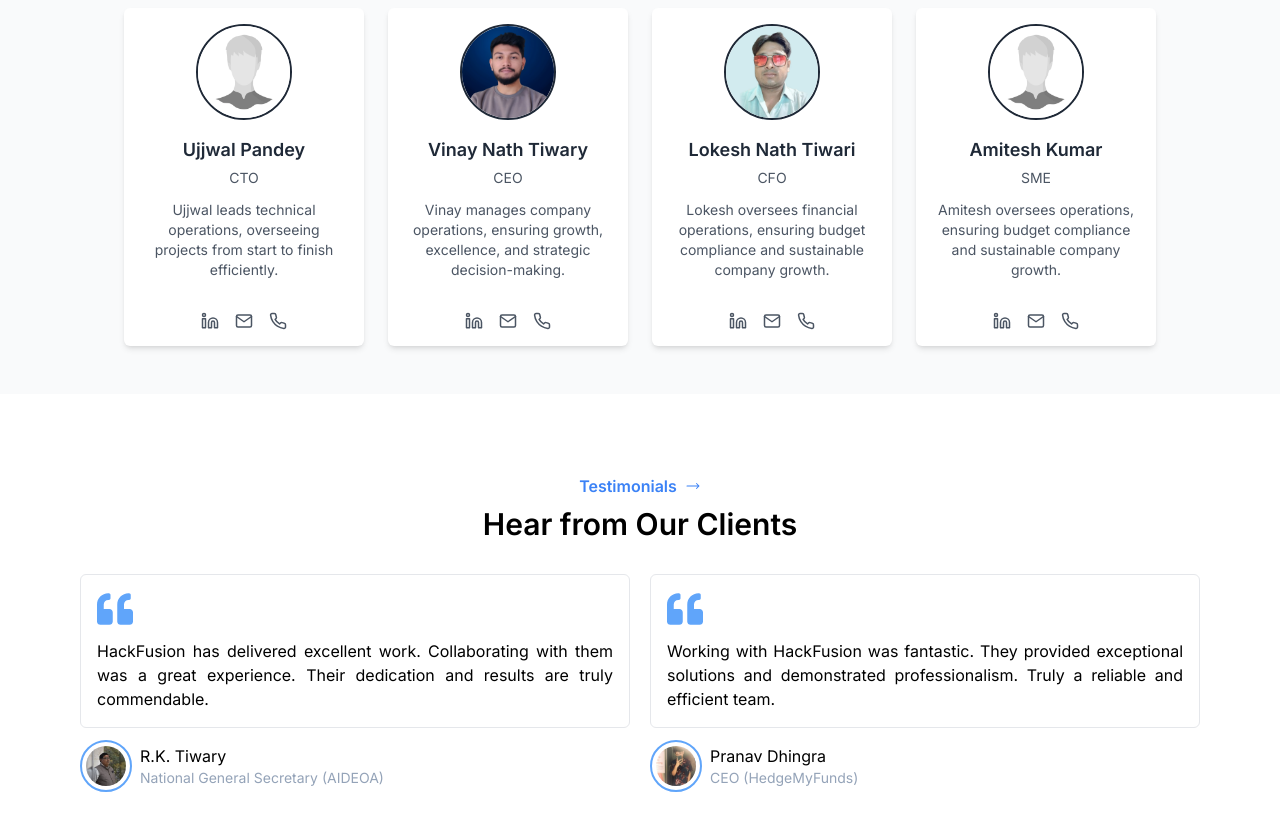
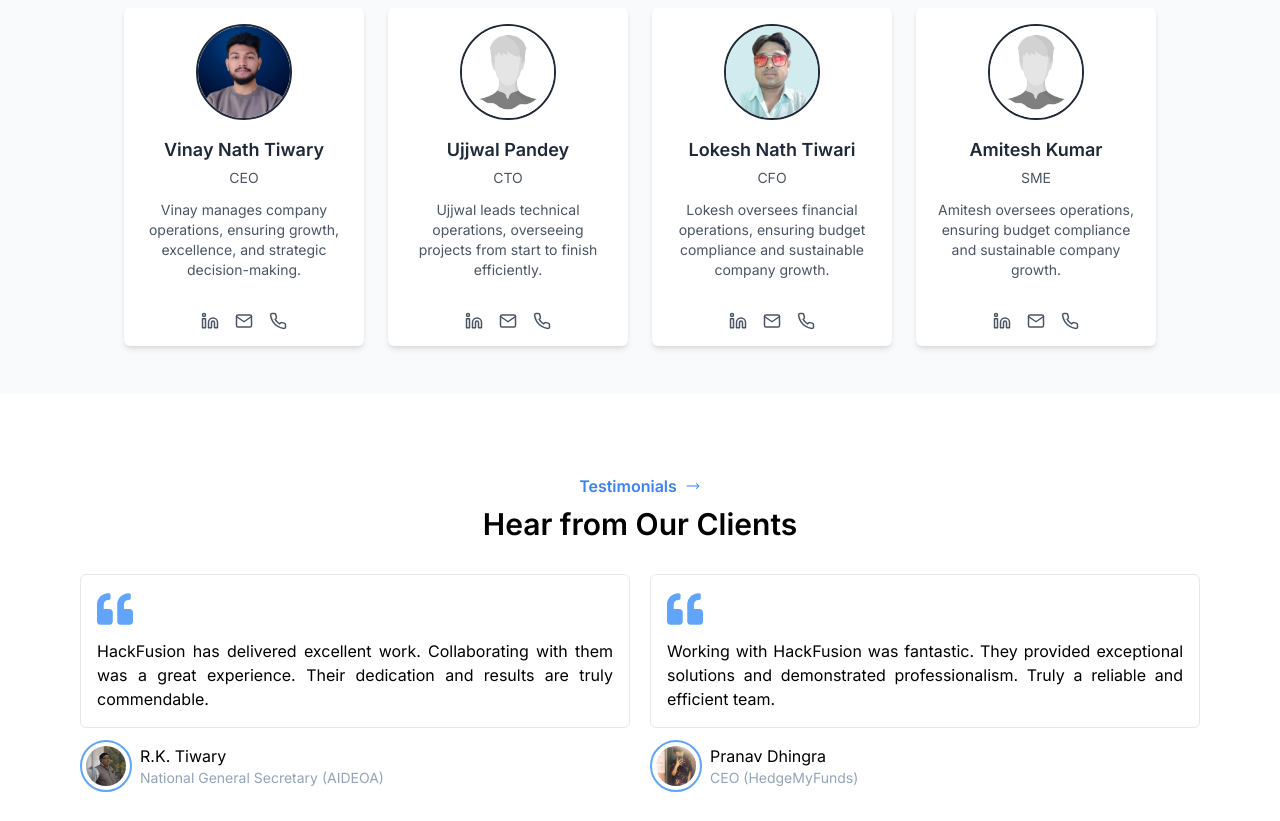
Before and after one commit to vinaynathtiwary/hackfusion, a Next.js app: page / in a window 1280 px wide. Shown: the part 3620-4441 px from the top of the page. Built offline with nearby package versions, Linux system fonts and the light colour scheme.

Commit message:
ceo card update

```diff
--- a/components/team/Team.jsx
+++ b/components/team/Team.jsx
@@ -5,6 +5,16 @@ import { localImages } from '@/utils/localImages';
 import { FiLinkedin, FiMail, FiPhone } from "react-icons/fi";
 
 const teamData = [
+    {
+        name: "Vinay Nath Tiwary",
+        position: "CEO",
+        intro: "Vinay manages company operations, ensuring growth, excellence, and strategic decision-making.",
+        image: localImages.ceoImg,
+        imageAlt: "CEO Vinay Nath Tiwary",
+        email: "vinay@example.com",
+        linkedin: "https://linkedin.com/in/vinay-tiwary",
+        phone: "+0987654321"
+    },
     {
         name: "Ujjwal Pandey",
         position: "CTO",
@@ -15,16 +25,7 @@ const teamData = [
         linkedin: "https://linkedin.com/in/ujjwal-pandey",
         phone: "+1234567890"
     },
-    {
-        name: "Vinay Nath Tiwary",
-        position: "CEO",
-        intro: "Vinay manages company operations, ensuring growth, excellence, and strategic decision-making.",
-        image: localImages.ceoImg,
-        imageAlt: "CEO Vinay Nath Tiwary",
-        email: "vinay@example.com",
-        linkedin: "https://linkedin.com/in/vinay-tiwary",
-        phone: "+0987654321"
-    },
+
     {
         name: "Lokesh Nath Tiwari",
         position: "CFO",
```
